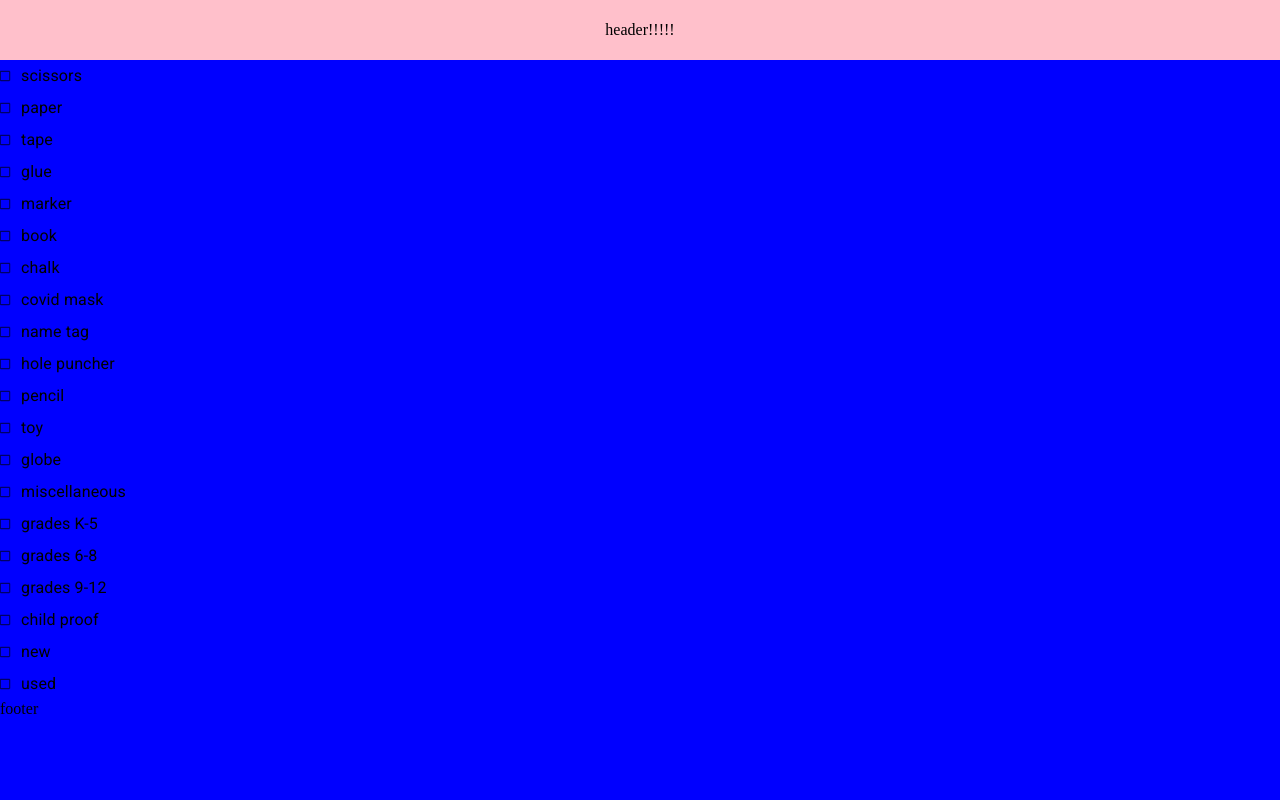
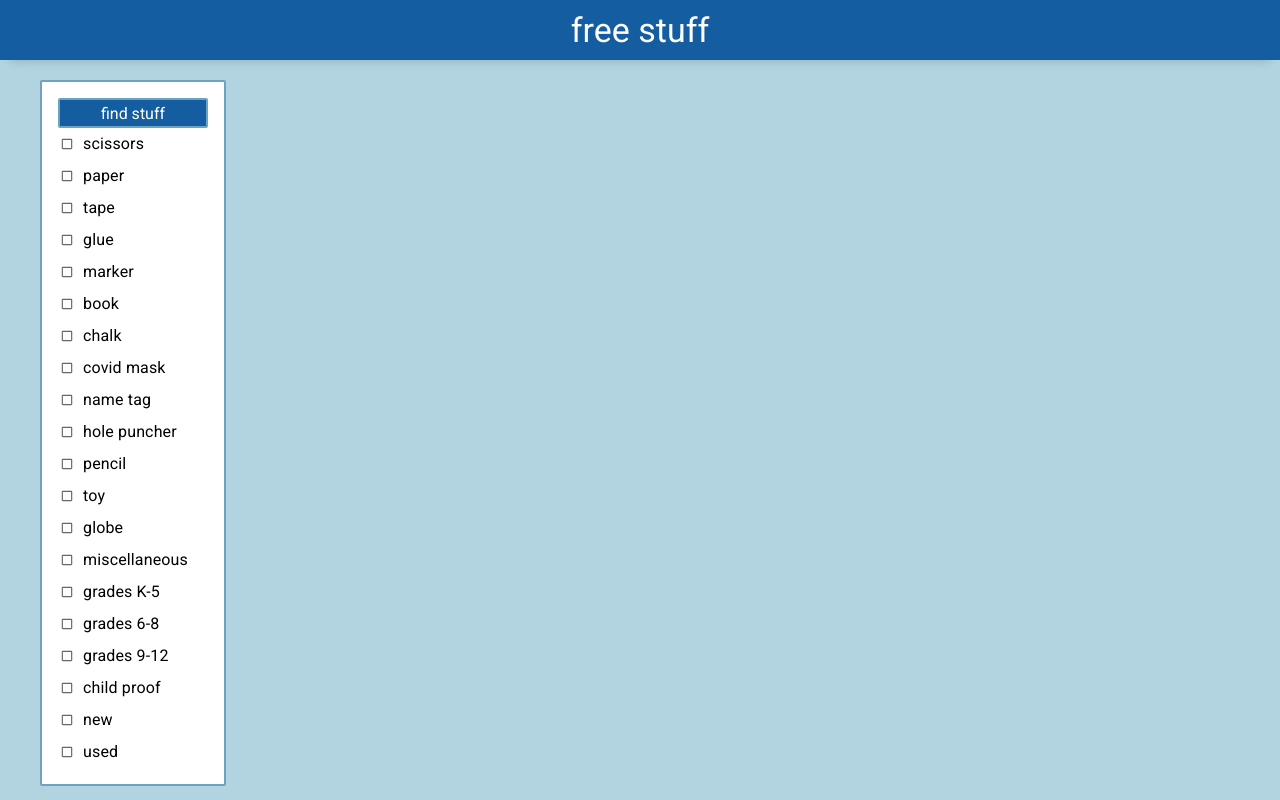
Before and after one commit to goblin-shark-52/FreeStuff, a React app: page / in a window 1280 px wide. Built offline with nearby package versions, Linux system fonts and the light colour scheme; no server answers.

Commit message:
updated styling for app and sidebar

```diff
--- a/src/client/components/App.jsx
+++ b/src/client/components/App.jsx
@@ -17,12 +17,11 @@ function App() {
 
     return (
     <div className='App'>
-      <div className="App__header">header!!!!!</div>
+      <div className="App__header">free stuff</div>
       <div className="App__content">
         <Sidebar/>
       </div>
       <div className="App__footer">
-        footer
       </div>
     </div>
     );
--- a/src/client/components/Sidebar.jsx
+++ b/src/client/components/Sidebar.jsx
@@ -60,7 +60,8 @@ export default function Sidebar({ setPosts, filters = defaultFilters }) {
 
 
   return (
-    <div>
+    <div className='Checkbox__form'>
+      <button type="button">find stuff</button>
       <FormGroup>
         {
           filters.map((filter) => (
--- a/src/client/components/app.scss
+++ b/src/client/components/app.scss
@@ -9,7 +9,7 @@ body {
   align-items: left;
   width: 100vw;
   height: 100vh;
-  background-color: blue;
+  background-color: #B1D4E0;
   color: black;
 }
 
@@ -19,5 +19,9 @@ body {
   justify-content: center;
   width: 100%;
   height: 60px;
-  background-color: pink;
+  background-color: #145DA0;
+  color: white;
+  font-family: 'Roboto';
+  font-size: 34px;
+  box-shadow: 0 10px 10px -10px rgba(0,0,0,.2);
 }
--- a/src/client/components/sidebar.scss
+++ b/src/client/components/sidebar.scss
@@ -0,0 +1,27 @@
+.Checkbox__form {
+  display: flex;
+  flex-direction: column;
+  align-items: center;
+  justify-content: center;
+  width: 150px;
+  margin-left: 40px;
+  margin-top: 20px;
+  border: 2px, solid, #6da2c1;
+  background-color: white;
+  padding: 16px;
+  border-radius: 2px;
+
+
+}
+
+button {
+  width: 150px;
+  height: 30px;
+  background-color: #145DA0;
+  border: 2px, solid, #6da2c1;
+  border-radius: 2px;
+  color: white;
+  font-family: 'Roboto';
+  font-size: 16px;
+
+}
```
